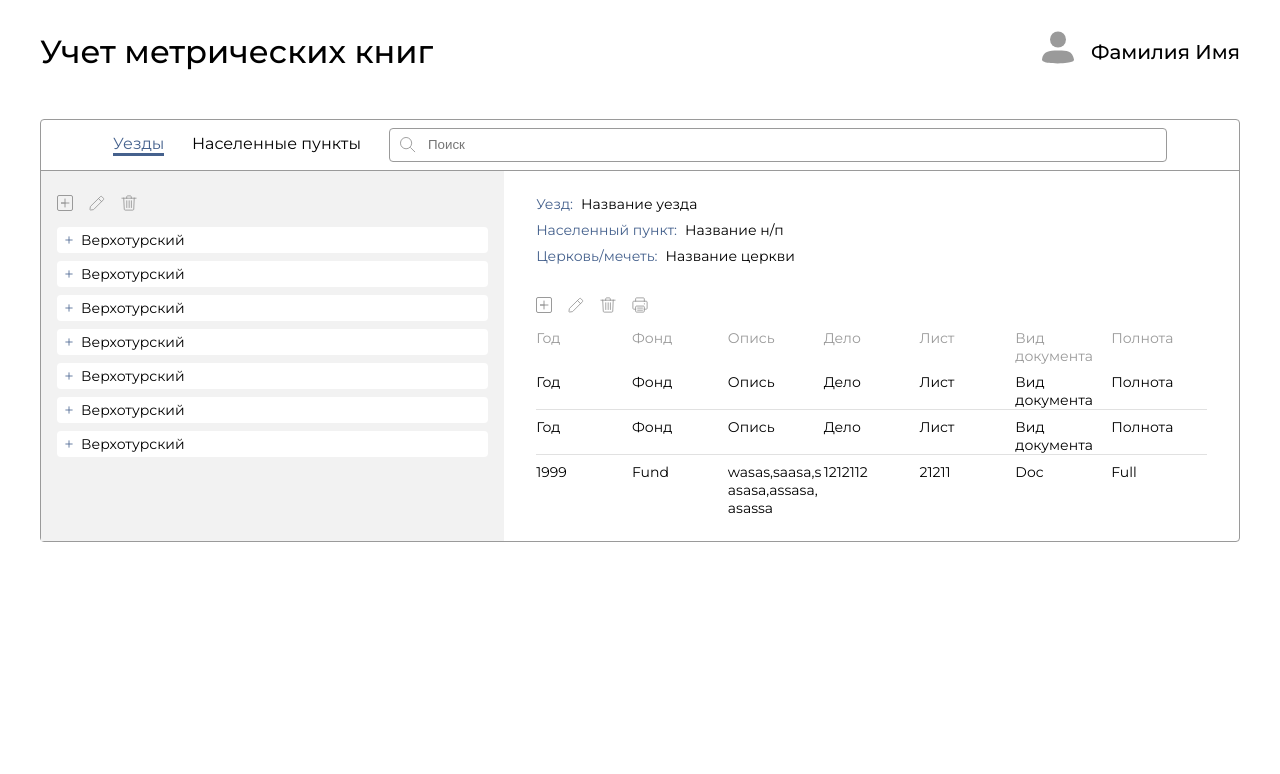
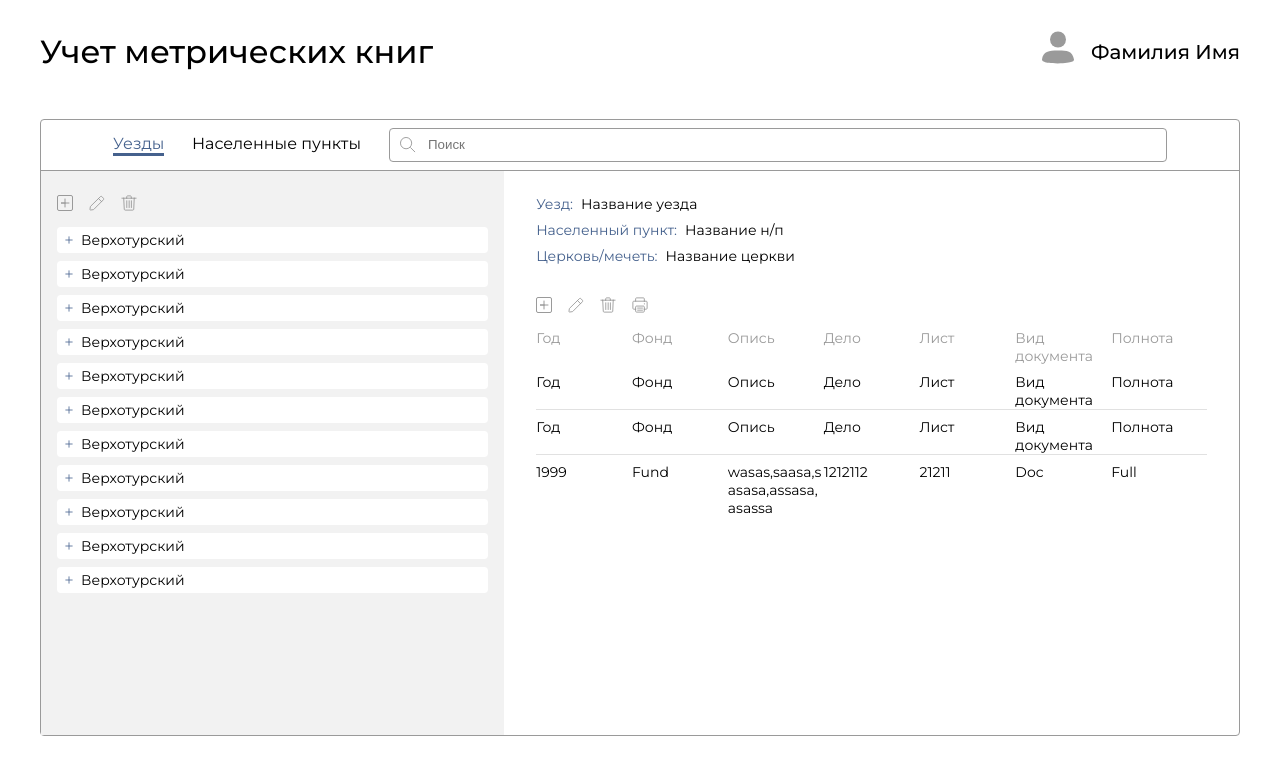
Before and after one commit to asphodel6/metric-books-front, an Angular app: page / in a window 1280 px wide. Shown: the top 774 px of the page. Built offline with nearby package versions, Linux system fonts and the light colour scheme.

Commit message:
add virtual scrolling

```diff
--- a/package.json
+++ b/package.json
@@ -11,6 +11,7 @@
   "private": true,
   "dependencies": {
     "@angular/animations": "^17.0.0",
+    "@angular/cdk": "^17.0.3",
     "@angular/common": "^17.0.0",
     "@angular/compiler": "^17.0.0",
     "@angular/core": "^17.0.0",
--- a/src/app/pages/main/components/main-screen/components/counties/counties.component.html
+++ b/src/app/pages/main/components/main-screen/components/counties/counties.component.html
@@ -1,5 +1,5 @@
-<div class="counties">
-  <ng-container *ngFor="let county of counties">
+<cdk-virtual-scroll-viewport itemSize="25" class="counties">
+  <div *cdkVirtualFor="let county of counties" class="county">
     <county [county]="county"></county>
-  </ng-container>
-</div>
+  </div>
+</cdk-virtual-scroll-viewport>
--- a/src/app/pages/main/components/main-screen/components/counties/counties.component.less
+++ b/src/app/pages/main/components/main-screen/components/counties/counties.component.less
@@ -1,5 +1,11 @@
 .counties {
-  display: flex;
-  flex-direction: column;
-  gap: 8px;
+  height: 484px;
 }
+
+.county {
+  margin-bottom: 8px;
+}
+
+.county:last-child {
+  margin-bottom: 0;
+}
--- a/src/app/pages/main/components/main-screen/components/counties/counties.component.ts
+++ b/src/app/pages/main/components/main-screen/components/counties/counties.component.ts
@@ -2,11 +2,12 @@ import {ChangeDetectionStrategy, Component} from '@angular/core';
 import {CommonModule} from '@angular/common';
 import {ICounties} from "./interfaces/counties.interface";
 import {CountyComponent} from "./components/county/county.component";
+import {ScrollingModule} from "@angular/cdk/scrolling";
 
 @Component({
   selector: 'counties',
   standalone: true,
-  imports: [CommonModule, CountyComponent],
+  imports: [CommonModule, CountyComponent, ScrollingModule],
   templateUrl: './counties.component.html',
   styleUrl: './counties.component.less',
   changeDetection: ChangeDetectionStrategy.OnPush
@@ -37,5 +38,14 @@ export class CountiesComponent {
         },
       ]
 
-    }, {name: 'Верхотурский'}, {name: 'Верхотурский'}, {name: 'Верхотурский'}, {name: 'Верхотурский'}, {name: 'Верхотурский'}];
+    }, {name: 'Верхотурский'},
+    {name: 'Верхотурский'},
+    {name: 'Верхотурский'},
+    {name: 'Верхотурский'},
+    {name: 'Верхотурский'},
+    {name: 'Верхотурский'},
+    {name: 'Верхотурский'},
+    {name: 'Верхотурский'},
+    {name: 'Верхотурский'},
+  ];
 }
```
Also changed, not shown: 1 other file (tests, documents, lock files or other folders).
